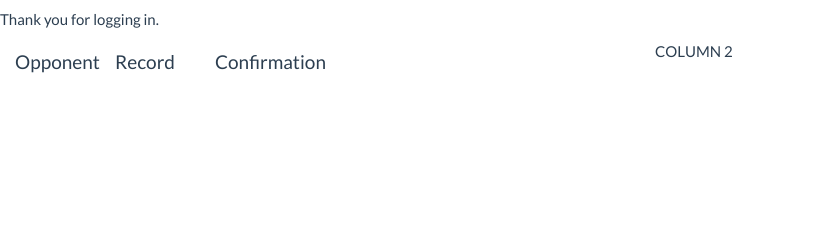
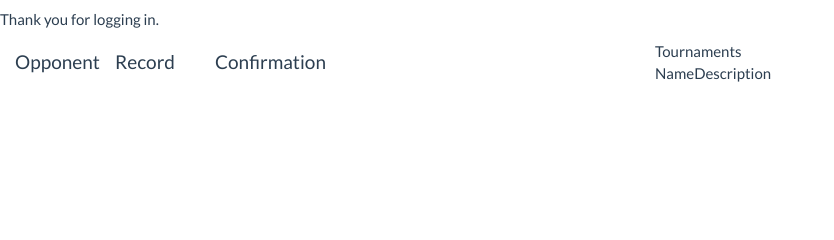
Before and after one commit to edasaur/mtg-recorder, a Django app: template templates/registration/loggedin.html in a window 1280 px wide. Shown: the part 125-365 px from the top of the page, without its empty margins (0-834 px from the left). Run offline with Django 3.2, Linux system fonts and the light colour scheme; the template is opened without the code that fills it, so the values that code supplies are empty; parts of the project's set-up code (start-up, migrations or seed data) failed here and were passed over; some libraries are stand-ins or nearby versions.

Commit message:
Tournaments doesn't work QQ

```diff
--- a/mtgrecorder/views.py
+++ b/mtgrecorder/views.py
@@ -5,7 +5,7 @@ from forms import ScoreRequestForm, ConfirmRequestForm
 from django.core.context_processors import csrf
 from django.contrib.auth.decorators import login_required
 from models import Player
-from models import Match, ScoreRequest
+from models import Match, ScoreRequest, Tournament
 from django.contrib.auth.models import User
 from django.forms.models import inlineformset_factory
 from django.db.models import Q
@@ -55,12 +55,14 @@ def welcome(request):
     for i in xrange(len(opponent_ids)):
         scoreRequests.append((opponent_names[i], wins[i], loss[i], ties[i], urls[i], ConfirmRequestForm(instance=scoreq_verifications[i]), opponent_usernames[i]))
     #Gathering info on which tournaments you're in
+    tournaments_in = Tournament.objects.filter(participants__user=request.user)
     con = {}
     con.update(csrf(request))
     con['first_name'] = user.first_name+' '+user.last_name
     con['opponents'] = scoreRequests
     con['username'] = user.username
     con['profile_url'] = '/profile/'+user.username
+    con['tournaments_in'] = tournaments_in
     return render(request, 'registration/loggedin.html', context=con)
 
 @login_required(login_url='/login/')
--- a/templates/registration/loggedin.html
+++ b/templates/registration/loggedin.html
@@ -28,6 +28,18 @@
 </table>
 </div>
 <div class="col-xs-6">
-    COLUMN 2
+    Tournaments
+    <table>
+        <tr>
+            <td>Name</td>
+            <td>Description</td>
+        </tr>
+        {% for tourn in tournament_in %}
+            <tr>
+                <td>{{ tourn }}</td>
+                <td>{{ tourn.desc }}</td>
+            <tr>
+        {% endfor %}
+    </table>
 </div>
 {% endblock %}
```
